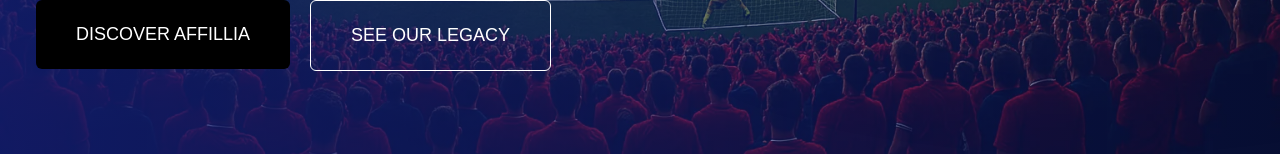
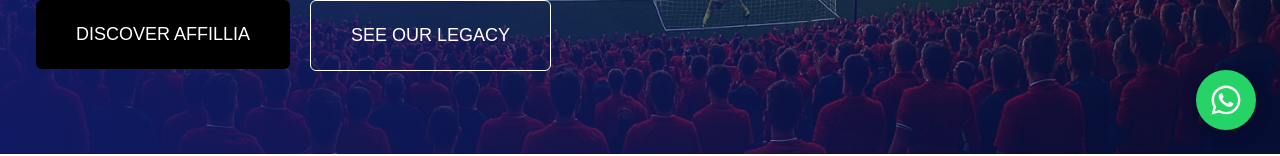
Before and after one commit to Crypto-SI/AffilliaSportsLanding, a Next.js app: page / in a window 1280 px wide. Shown: the part 646-802 px from the top of the page. Built offline with nearby package versions, Linux system fonts and the light colour scheme; no server answers; the database is empty; a web font is replaced by a local one.

Commit message:
Add floating WhatsApp contact button site-wide

```diff
--- a/src/components/layout/Layout.tsx
+++ b/src/components/layout/Layout.tsx
@@ -3,6 +3,7 @@
 import { Box } from '@chakra-ui/react';
 import Navbar from './Navbar';
 import Footer from './Footer';
+import WhatsAppButton from './WhatsAppButton';
 
 export default function Layout({ children }: { children: React.ReactNode }) {
   return (
@@ -12,6 +13,7 @@ export default function Layout({ children }: { children: React.ReactNode }) {
         {children}
       </Box>
       <Footer />
+      <WhatsAppButton />
     </Box>
   );
 }
--- /dev/null
+++ b/src/components/layout/WhatsAppButton.tsx
@@ -0,0 +1,48 @@
+'use client';
+
+import { Box, Link, Tooltip } from '@chakra-ui/react';
+
+const WHATSAPP_NUMBER = '447773754138';
+const WHATSAPP_MESSAGE = "Hi Affillia Sports! I'd like to find out more.";
+
+export default function WhatsAppButton() {
+  const href = `https://wa.me/${WHATSAPP_NUMBER}?text=${encodeURIComponent(WHATSAPP_MESSAGE)}`;
+
+  return (
+    <Tooltip label="Chat with us on WhatsApp" hasArrow placement="left" aria-label="Chat with us on WhatsApp">
+      <Link
+        href={href}
+        target="_blank"
+        rel="noopener noreferrer"
+        aria-label="Chat with us on WhatsApp"
+        position="fixed"
+        bottom={{ base: '1rem', md: '1.5rem' }}
+        right={{ base: '1rem', md: '1.5rem' }}
+        zIndex={9999}
+        display="flex"
+        alignItems="center"
+        justifyContent="center"
+        width={{ base: '52px', md: '60px' }}
+        height={{ base: '52px', md: '60px' }}
+        borderRadius="full"
+        bg="#25D366"
+        color="white"
+        boxShadow="0 4px 16px rgba(0, 0, 0, 0.3)"
+        _hover={{ transform: 'scale(1.08)', bg: '#1ebe5b' }}
+        _active={{ transform: 'scale(0.95)' }}
+        transition="all 0.2s ease"
+      >
+        <svg
+          width="60%"
+          height="60%"
+          viewBox="0 0 32 32"
+          fill="currentColor"
+          aria-hidden="true"
+          focusable="false"
+        >
+          <path d="M16.004 3.2c-7.06 0-12.8 5.74-12.8 12.8 0 2.26.594 4.466 1.72 6.412L3.2 28.8l6.564-1.686a12.74 12.74 0 0 0 6.24 1.628h.005c7.06 0 12.8-5.74 12.8-12.8s-5.744-12.8-12.805-12.8zm0 23.398h-.004a10.63 10.63 0 0 1-5.416-1.483l-.389-.23-4.03 1.036 1.077-3.93-.253-.404a10.573 10.573 0 0 1-1.622-5.652c0-5.863 4.772-10.633 10.64-10.633 2.84 0 5.507 1.107 7.516 3.118a10.56 10.56 0 0 1 3.114 7.52c0 5.863-4.772 10.628-10.623 10.628zm5.834-7.977c-.32-.16-1.891-.933-2.184-1.04-.293-.107-.507-.16-.72.16-.213.32-.826 1.04-1.013 1.253-.187.213-.373.24-.693.08-.32-.16-1.35-.497-2.571-1.586-.951-.848-1.594-1.896-1.781-2.216-.187-.32-.02-.494.14-.653.144-.143.32-.373.48-.56.16-.187.213-.32.32-.533.107-.213.053-.4-.027-.56-.08-.16-.72-1.734-.986-2.373-.26-.623-.523-.539-.72-.549l-.613-.01c-.213 0-.56.08-.853.4-.293.32-1.12 1.094-1.12 2.667s1.147 3.093 1.307 3.306c.16.213 2.259 3.446 5.47 4.831.765.33 1.362.527 1.827.674.768.244 1.466.21 2.019.127.616-.092 1.891-.773 2.157-1.52.267-.746.267-1.386.187-1.52-.08-.133-.293-.213-.613-.373z" />
+        </svg>
+      </Link>
+    </Tooltip>
+  );
+}
```
